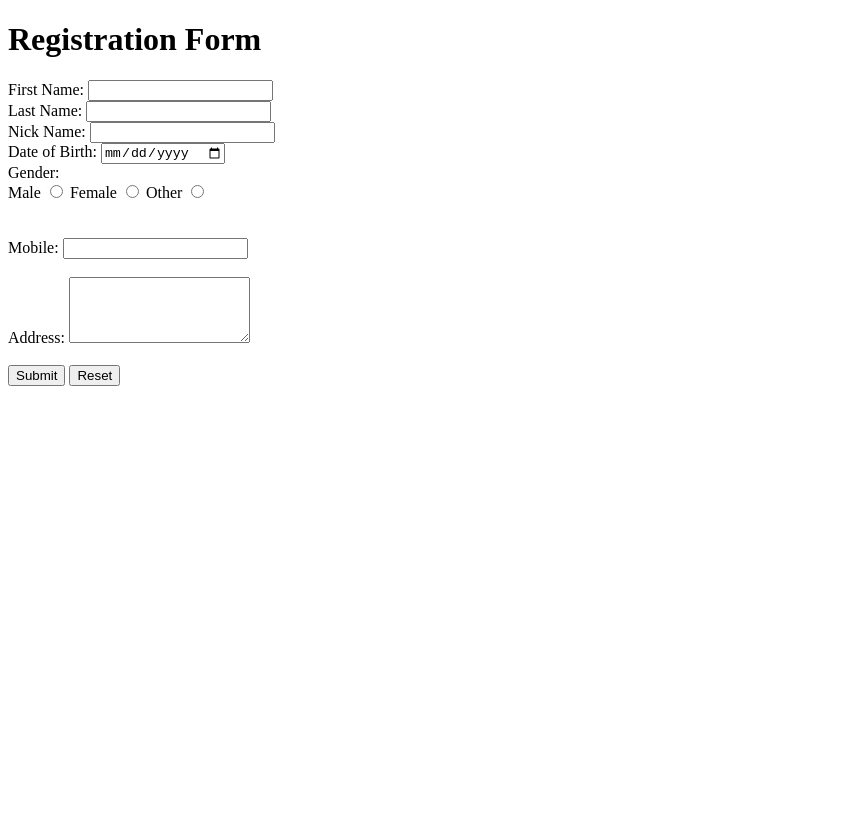
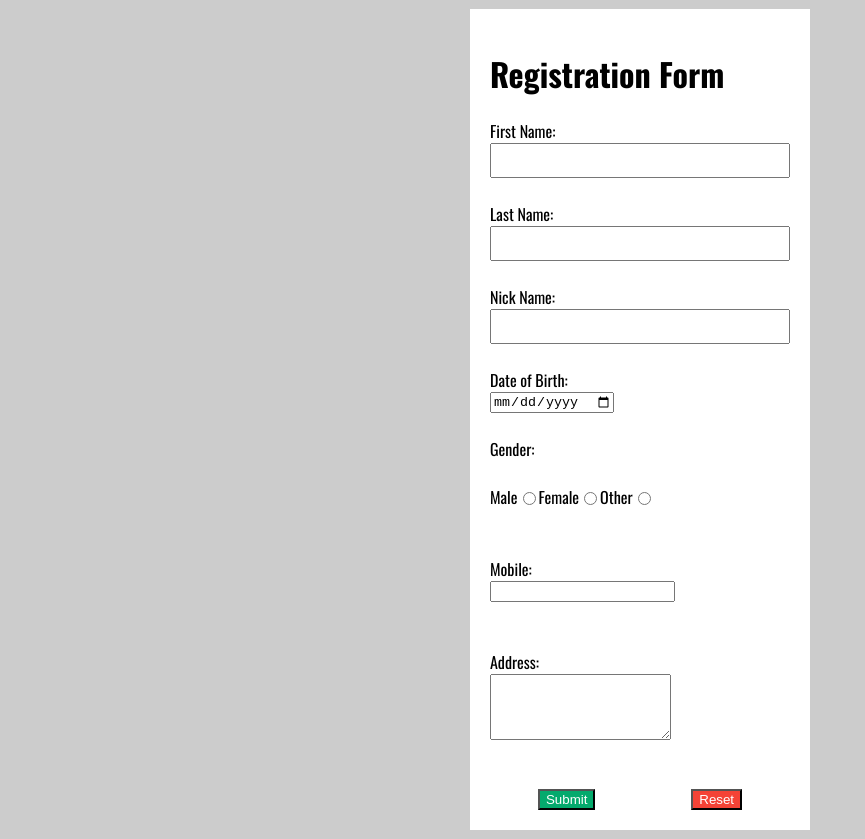
Before and after one commit to AnthonyDavis420/AnthonyDavis420.github.io, a plain HTML site: page formfolder/index.html in a window 1280 px wide. Shown: the whole page, without its empty margins (0-865 px from the left). Before the commit the page ends 800 px from the top, so only its background shows below. Drawn offline with nearby package versions, Linux system fonts and the light colour scheme.

Commit message:
Update index.html

```diff
--- a/formfolder/index.html
+++ b/formfolder/index.html
@@ -3,6 +3,7 @@
 <head>
     <meta charset="UTF-8">
     <meta name="viewport" content="width=device-width, initial-scale=1.0">
+	<link rel="stylesheet" type="text/css" href="form.css" />
     <title>Registration Form</title>
 </head>
 
```
